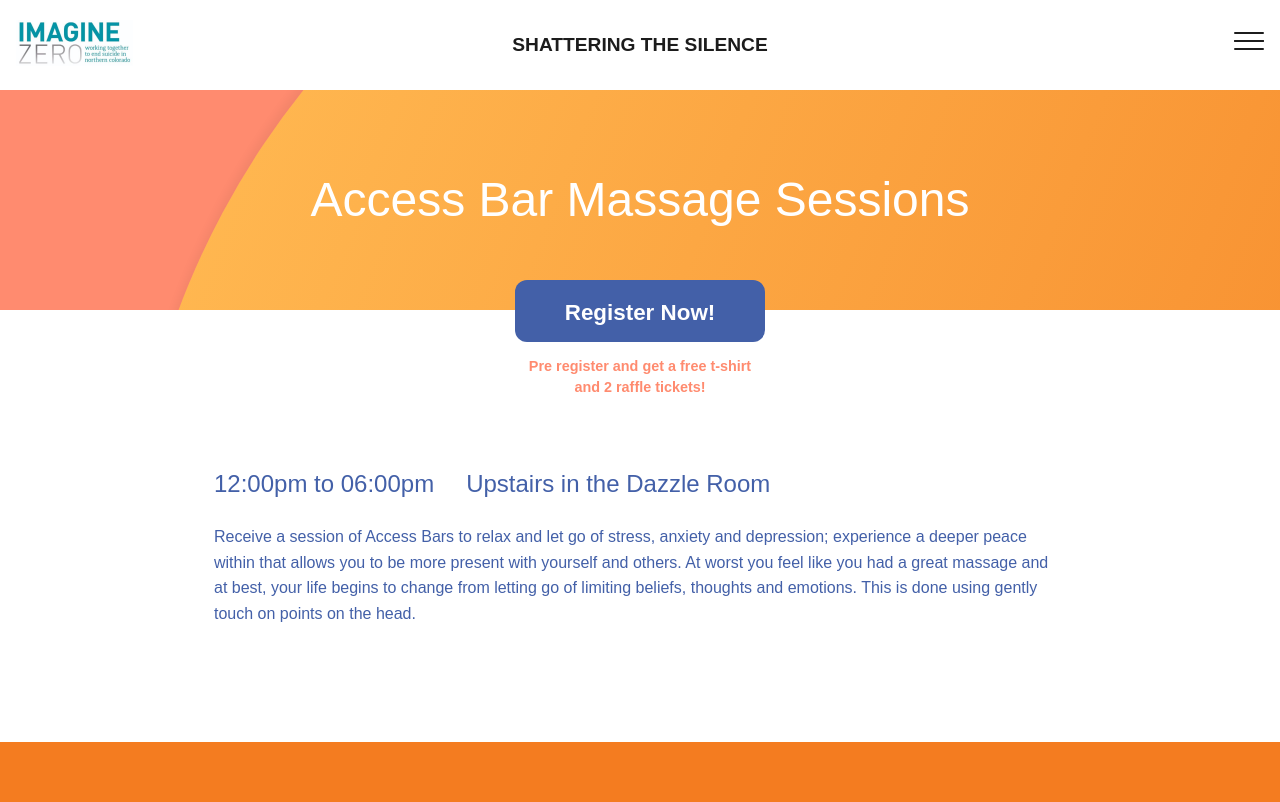
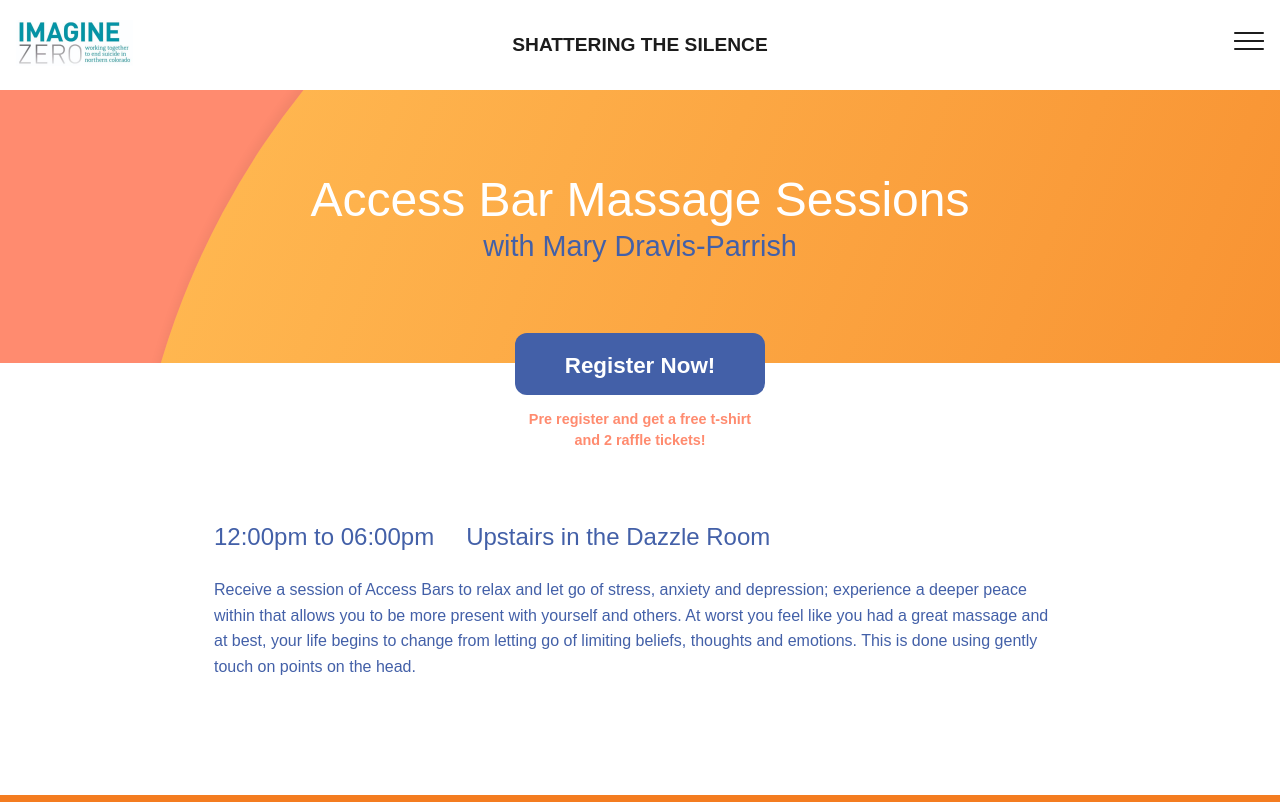
Before and after one commit to michaeldmcqueen/shatteringthesilence, a Jekyll site: the page built from _programs/massage.md, in a window 1280 px wide, cut to the strip 0-802 px from the top of the page. Built offline with Jekyll 4.4.1, drawn with Linux system fonts in a browser that asks for light colours; some web fonts are replaced.

Commit message:
Updated '_programs/massage.md' via CloudCannon

```diff
--- a/_programs/massage.md
+++ b/_programs/massage.md
@@ -1,6 +1,6 @@
 ---
 title: Access Bar Massage Sessions
-presenter:
+presenter: Mary Dravis-Parrish
 image_path: /uploads/access-bars---mary.jpg
 start_time: '12:00 PM'
 end_time: '6:00 PM'
@@ -11,4 +11,4 @@
 notes: 10-15 min sessions
 ---
 
-Receive a session of Access Bars to relax and let go of stress, anxiety and depression; experience a deeper peace within that allows you to be more present with yourself and others. At worst you feel like you had a great massage and at best, your life begins to change from letting go of limiting beliefs, thoughts and emotions. This is done using gently touch on points on the head. &nbsp;
+Receive a session of Access Bars to relax and let go of stress, anxiety and depression; experience a deeper peace within that allows you to be more present with yourself and others. At worst you feel like you had a great massage and at best, your life begins to change from letting go of limiting beliefs, thoughts and emotions. This is done using gently touch on points on the head.
```
